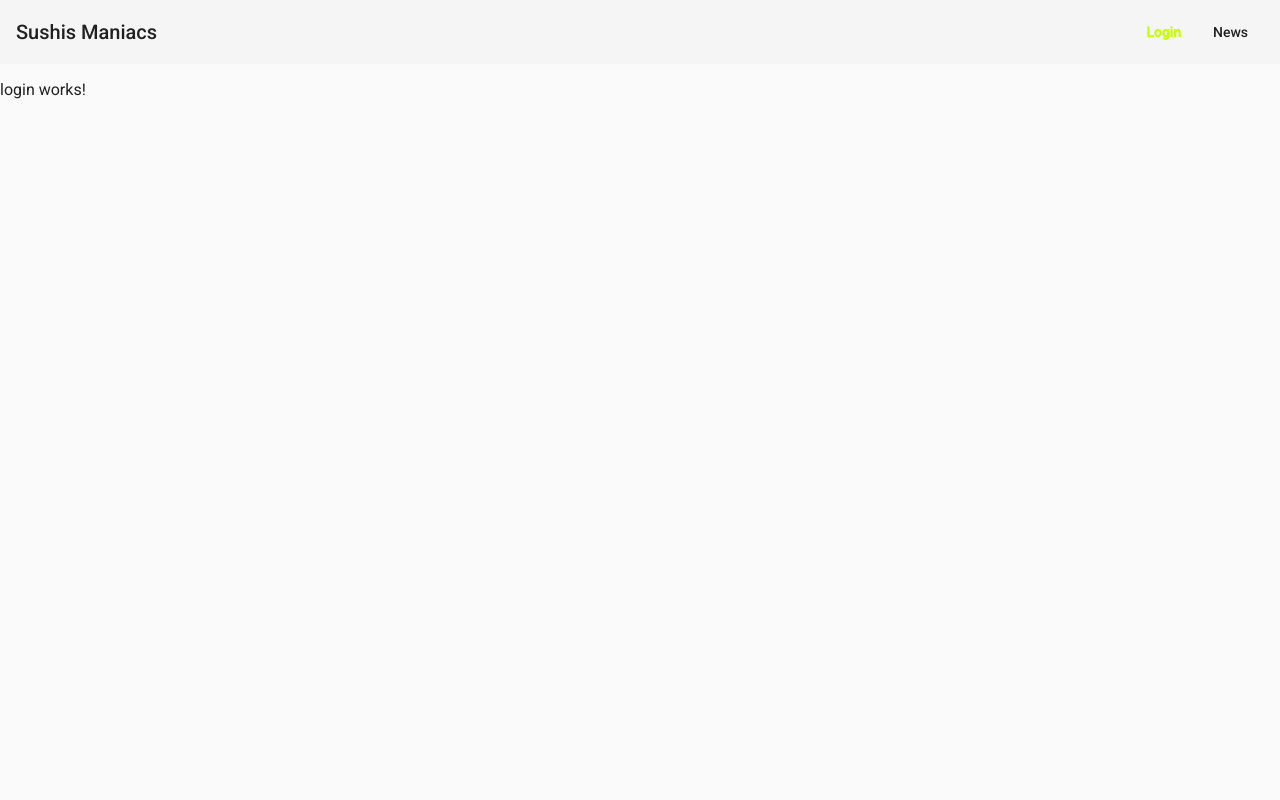
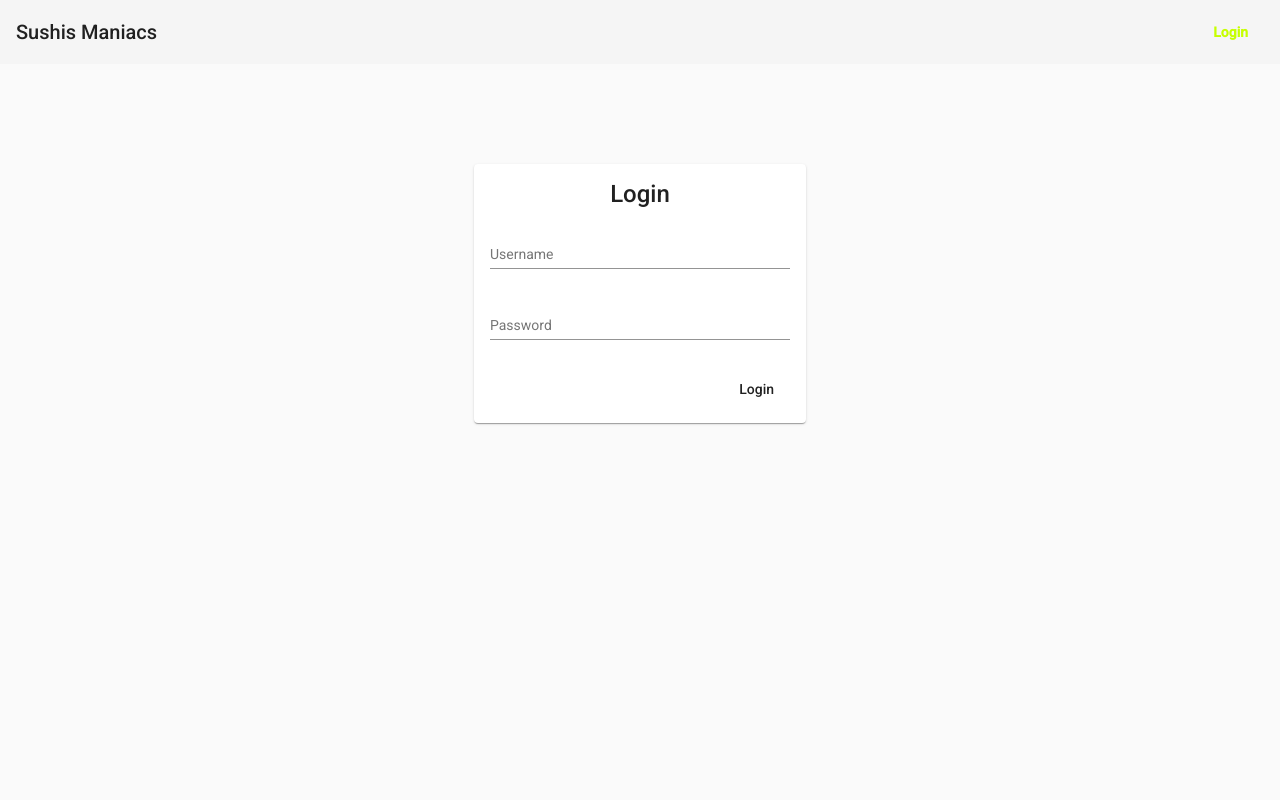
Before and after one commit to KatKofil/SushisManiacs, an Angular app in the folder Teambuilder/Frontend/: page /login in a window 1280 px wide. Shown: the top 800 px of the page. Built offline with nearby package versions, Linux system fonts and the light colour scheme.

Commit message:
add login view

```diff
--- a/Teambuilder/Frontend/src/app/app-routing.module.ts
+++ b/Teambuilder/Frontend/src/app/app-routing.module.ts
@@ -1,7 +1,6 @@
 import { NgModule } from '@angular/core';
 import { Routes, RouterModule } from '@angular/router';
 import { HomepageComponent } from './homepage/homepage.component';
-import { NewsComponent } from './news/news.component';
 import { LoginComponent } from './login/login.component';
 
 
@@ -24,13 +23,6 @@ const routes: Routes = [
     data:{
       title: "Login"
     },
-  },
-  {
-    path:'news',
-    component:NewsComponent,
-    data:{
-      title: "News"
-    },
   }
 ];
 
--- a/Teambuilder/Frontend/src/app/app.module.ts
+++ b/Teambuilder/Frontend/src/app/app.module.ts
@@ -6,19 +6,20 @@ import { AppComponent } from './app.component';
 import { BrowserAnimationsModule } from '@angular/platform-browser/animations';
 import { FlexLayoutModule } from '@angular/flex-layout';
 import { HomepageComponent } from './homepage/homepage.component';
-import { NewsComponent } from './news/news.component';
 import { LoginComponent } from './login/login.component';
+import { FormsModule, ReactiveFormsModule } from '@angular/forms';
 
 @NgModule({
   declarations: [
     AppComponent,
     HomepageComponent,
-    NewsComponent,
     LoginComponent
   ],
   imports: [
     BrowserModule,
     AppRoutingModule,
+    FormsModule,
+    ReactiveFormsModule,
     BrowserAnimationsModule,
     MaterialModule,
     FlexLayoutModule,
--- a/Teambuilder/Frontend/src/app/items/item-menu.ts
+++ b/Teambuilder/Frontend/src/app/items/item-menu.ts
@@ -7,5 +7,4 @@ export class MenuItem {
 
 export const MENUITEMS: MenuItem[] = [
     {id:1 , title:'Login', route:'login', icon:''},
-    {id:2 , title:'News', route:'news', icon:''},
 ];
--- a/Teambuilder/Frontend/src/app/login/login.component.html
+++ b/Teambuilder/Frontend/src/app/login/login.component.html
@@ -1 +1,27 @@
-<p>login works!</p>
+<mat-card>
+    <mat-card-title>Login</mat-card-title>
+<mat-card-content>
+<form [formGroup]="form" (ngSubmit)="submit()">
+  <p>
+    <mat-form-field>
+      <input type="text" matInput placeholder="Username" formControlName="username">
+    </mat-form-field>
+  </p>
+
+  <p>
+    <mat-form-field>
+      <input type="password" matInput placeholder="Password" formControlName="password">
+    </mat-form-field>
+  </p>
+
+  <p *ngIf="error" class="error">
+    {{ error }}
+  </p>
+
+  <div class="button">
+    <button type="submit" mat-button>Login</button>
+  </div>
+
+</form>
+</mat-card-content>
+</mat-card>
--- a/Teambuilder/Frontend/src/app/login/login.component.scss
+++ b/Teambuilder/Frontend/src/app/login/login.component.scss
@@ -0,0 +1,28 @@
+:host {
+    display: flex;
+    justify-content: center;
+    margin: 100px 0px;
+  }
+
+  .mat-form-field {
+    width: 100%;
+    min-width: 300px;
+  }
+
+  mat-card-title,
+  mat-card-content {
+    display: flex;
+    justify-content: center;
+  }
+
+  .error {
+    padding: 16px;
+    width: 300px;
+    color: white;
+    background-color: red;
+  }
+
+  .button {
+    display: flex;
+    justify-content: flex-end;
+  }
--- a/Teambuilder/Frontend/src/app/login/login.component.ts
+++ b/Teambuilder/Frontend/src/app/login/login.component.ts
@@ -1,5 +1,5 @@
-import { Component, OnInit } from '@angular/core';
-
+import { Component, OnInit, Input, Output, EventEmitter } from '@angular/core';
+import { FormGroup, FormControl } from '@angular/forms';
 @Component({
   selector: 'app-login',
   templateUrl: './login.component.html',
@@ -12,4 +12,18 @@ export class LoginComponent implements OnInit {
   ngOnInit() {
   }
 
+    form: FormGroup = new FormGroup({
+      username: new FormControl(''),
+      password: new FormControl(''),
+    })
+
+    submit() {
+      if (this.form.valid) {
+        this.submitEM.emit(this.form.value);
+      }
+    }
+    @Input() error: string | null;
+
+    @Output() submitEM = new EventEmitter();
+
 }
--- a/Teambuilder/Frontend/src/app/news/news.component.html
+++ /dev/null
@@ -1 +0,0 @@
-<p>news works!</p>
--- a/Teambuilder/Frontend/src/app/news/news.component.ts
+++ /dev/null
@@ -1,15 +0,0 @@
-import { Component, OnInit } from '@angular/core';
-
-@Component({
-  selector: 'app-news',
-  templateUrl: './news.component.html',
-  styleUrls: ['./news.component.scss']
-})
-export class NewsComponent implements OnInit {
-
-  constructor() { }
-
-  ngOnInit() {
-  }
-
-}
```
Also changed, not shown: Teambuilder/Frontend/src/app/news/news.component.scss (deleted), 1 other file (tests, documents, lock files or other folders).
